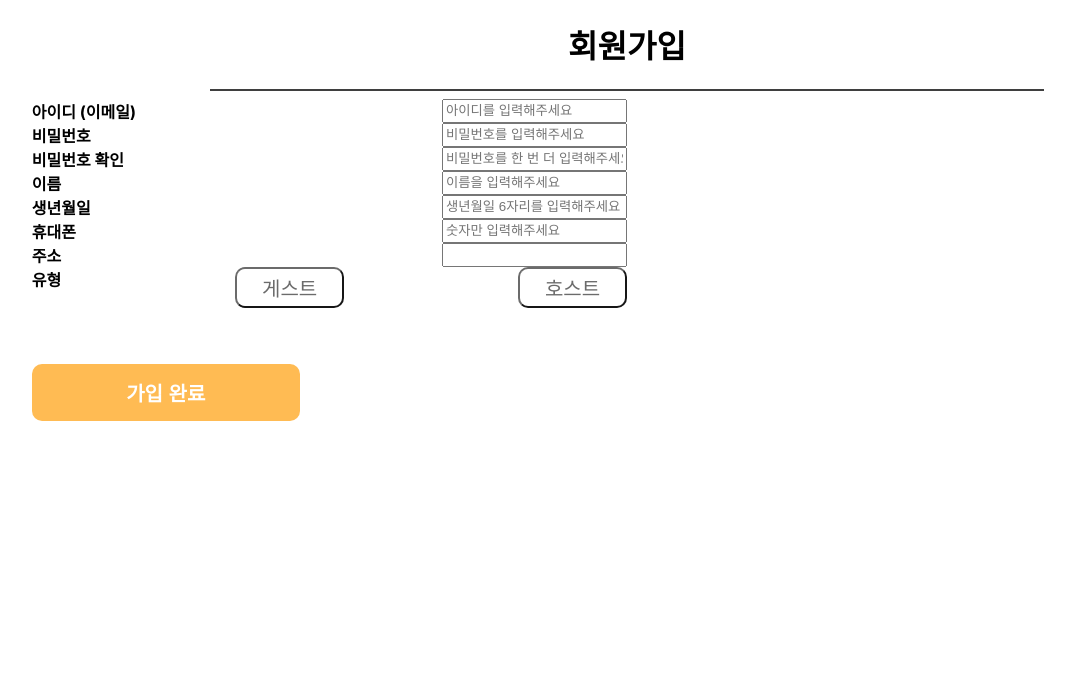
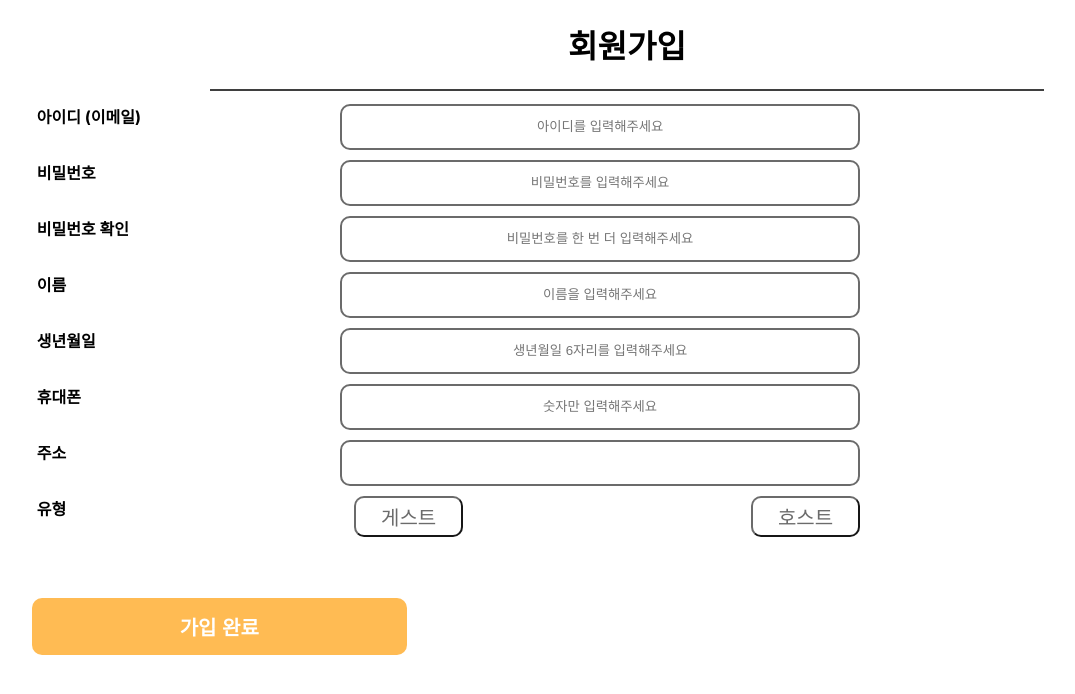
Before and after one commit to GwinongGwinong/frontend, a React (Create React App) app: page /signup in a window 1280 px wide. Shown: the top 694 px of the page, without its empty margins (13-1088 px from the left). Built offline with nearby package versions, Linux system fonts and the light colour scheme; what recoil-persist would draw is missing.

Commit message:
#7 - input box CSS 적용

```diff
--- a/src/pages/SignUp.jsx
+++ b/src/pages/SignUp.jsx
@@ -1,7 +1,11 @@
-import React from 'react';
+import React, { useState } from 'react';
 import styles from "../styles/SignUp.module.css";
 
 export default function SignUp() {
+    const [clicked,setClicked]=useState(false);
+    const updateClick=()=>{
+        setClicked(!clicked);
+    }
     return (
         <>
             <h1>회원가입</h1>
@@ -37,8 +41,8 @@ export default function SignUp() {
                 </form>
                 <form action="" className={styles.wrapLine}>
                     <div className={styles.text}>유형</div>
-                    <button className={styles.selectButton}>게스트</button>
-                    <button className={styles.selectButton}>호스트</button>
+                    <button className={styles.selectButton} onClick={updateClick}>게스트</button>
+                    <button className={styles.selectButton} onClick={updateClick}>호스트</button>
                 </form>
                 <form action="">
                     <button className={styles.submitButton}>가입 완료</button>
--- a/src/styles/SignUp.module.css
+++ b/src/styles/SignUp.module.css
@@ -10,15 +10,22 @@ hr{
 }
 
 .wrapAll{
-    width:50%;
+    width:70%;
 }
 
 .wrapLine{
     display: flex;
     justify-content: space-between;
     margin:0 auto;
+    padding:5px;
 }
-
+input{
+    width: 40vw;
+    height: 40px;
+    border: 2px solid var(--color-grey);
+    border-radius: 10px;
+    text-align: center;
+}
 .text{
     font-weight: bold;
 }
```
